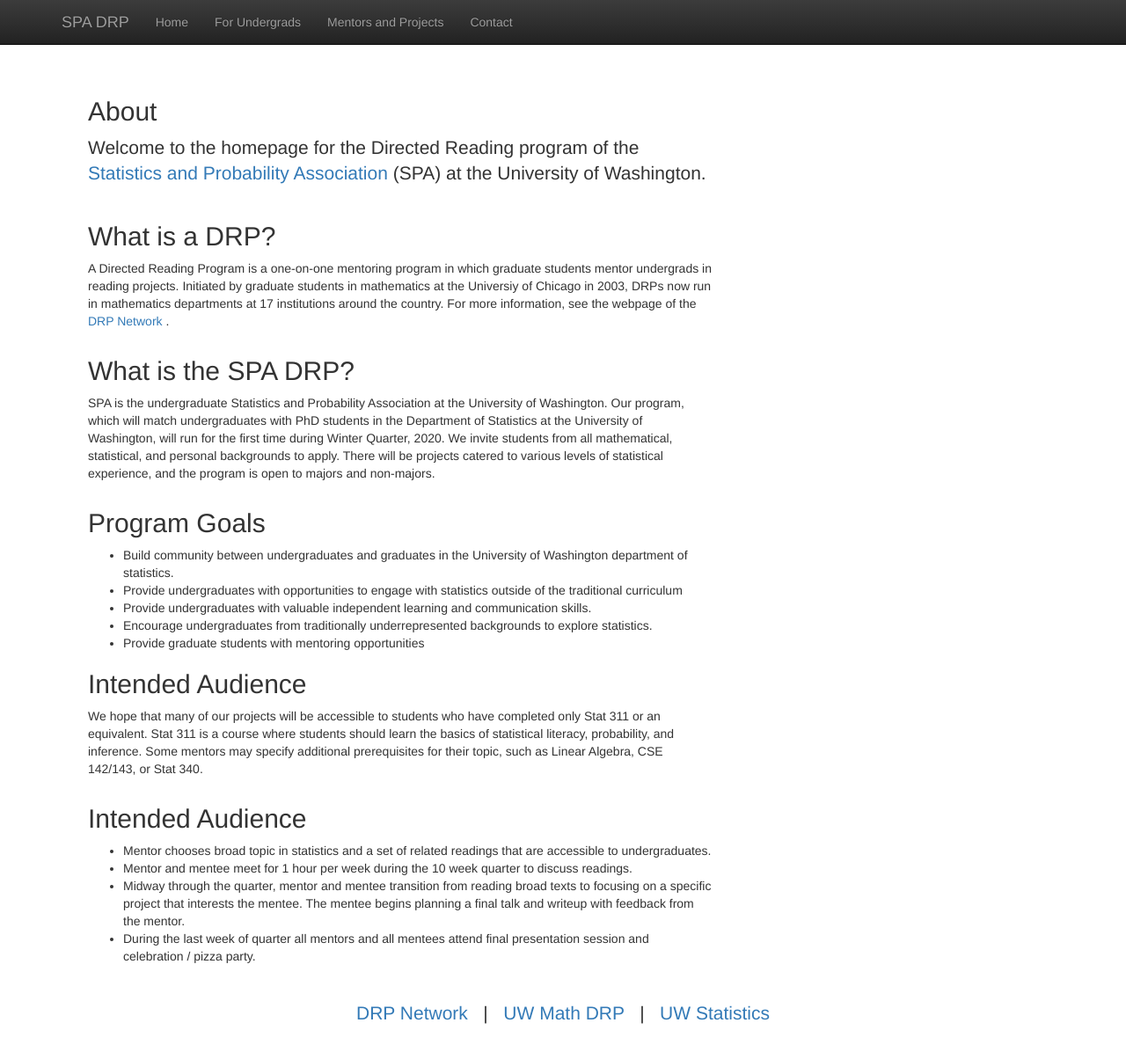
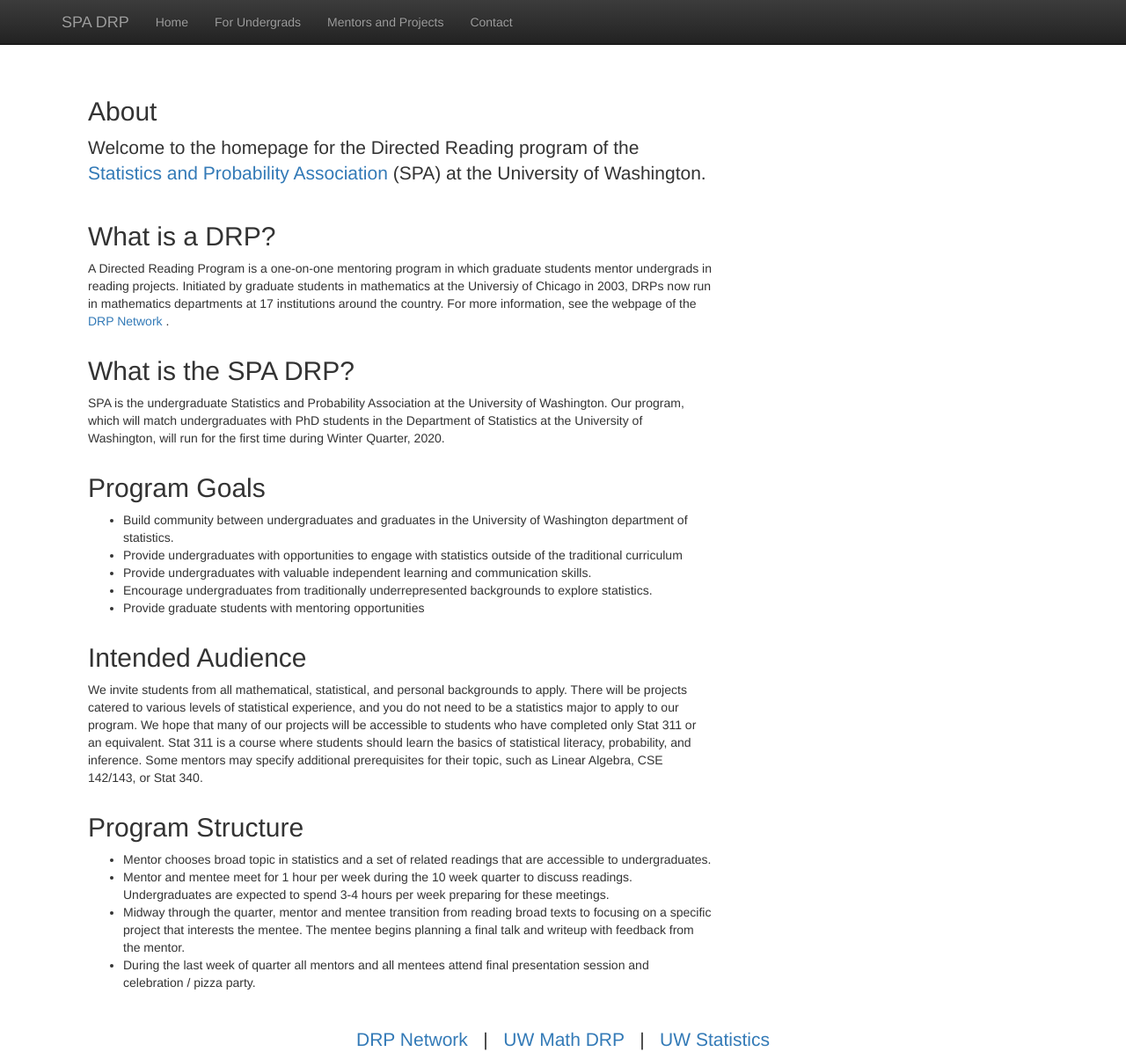
Before and after one commit to anna-neufeld/spa_drp, a Jekyll site: the page built from index.html, in a window 1280 px wide and 1196 px high. Shown: the whole window at 88% size. Built offline with Jekyll 4.4.1, drawn with Linux system fonts in a browser that asks for light colours; nearby versions of some CDN libraries; library files that are not in the unit come from our copies.

Commit message:
Making the homepage more concise

```diff
--- a/index.html
+++ b/index.html
@@ -26,10 +26,7 @@
   <p>
     SPA is the undergraduate Statistics and Probability Association at the University of Washington. Our program,
     which will match undergraduates with PhD students in the Department of Statistics at the University of Washington,
-  will run for the first time during Winter Quarter, 2020. We invite students
-    from all mathematical, statistical, and personal backgrounds
-    to apply. There will be projects catered to various levels of
-    statistical experience, and the program is open to majors and non-majors.
+  will run for the first time during Winter Quarter, 2020.
 </p>
 </div>
 <div class="col-md-8">
@@ -46,20 +43,27 @@
 <li> Provide graduate students with mentoring opportunities </li>
 </ul>
 </p>
+</div>
+<div class="col-md-8">
 <h2 class="featurette-heading"> Intended Audience </h2>
 <p>
-  We hope that many of our projects will be accessible to students who have completed only Stat 311 or an equivalent. Stat 311
+  We invite students
+    from all mathematical, statistical, and personal backgrounds
+    to apply. There will be projects catered to various levels of
+    statistical experience, and you do not need to be a statistics major to apply to our program.
+ We hope that many of our projects will be accessible to students who have completed only Stat 311 or an equivalent. Stat 311
   is a course where students should learn the basics of statistical literacy, probability, and inference.
    Some mentors may specify additional prerequisites for their topic, such as Linear Algebra, CSE 142/143,
   or Stat 340.
  </p>
  </div>
  <div class="col-md-8">
-<h2 class="featurette-heading"> Intended Audience </h2>
+<h2 class="featurette-heading"> Program Structure </h2>
 <p>
 <ul>
 <li> Mentor chooses broad topic in statistics and a set of related readings that are accessible to undergraduates. </li>
-<li> Mentor and mentee meet for 1 hour per week during the 10 week quarter to discuss readings. </li>
+<li> Mentor and mentee meet for 1 hour per week during the 10 week quarter to discuss readings. Undergraduates
+are expected to spend 3-4 hours per week preparing for these meetings. </li>
 <li> Midway through the quarter, mentor and mentee transition from reading broad texts to focusing on a specific project
 that interests the mentee. The mentee begins planning a final talk and writeup with feedback
 from the mentor. </li>
```
